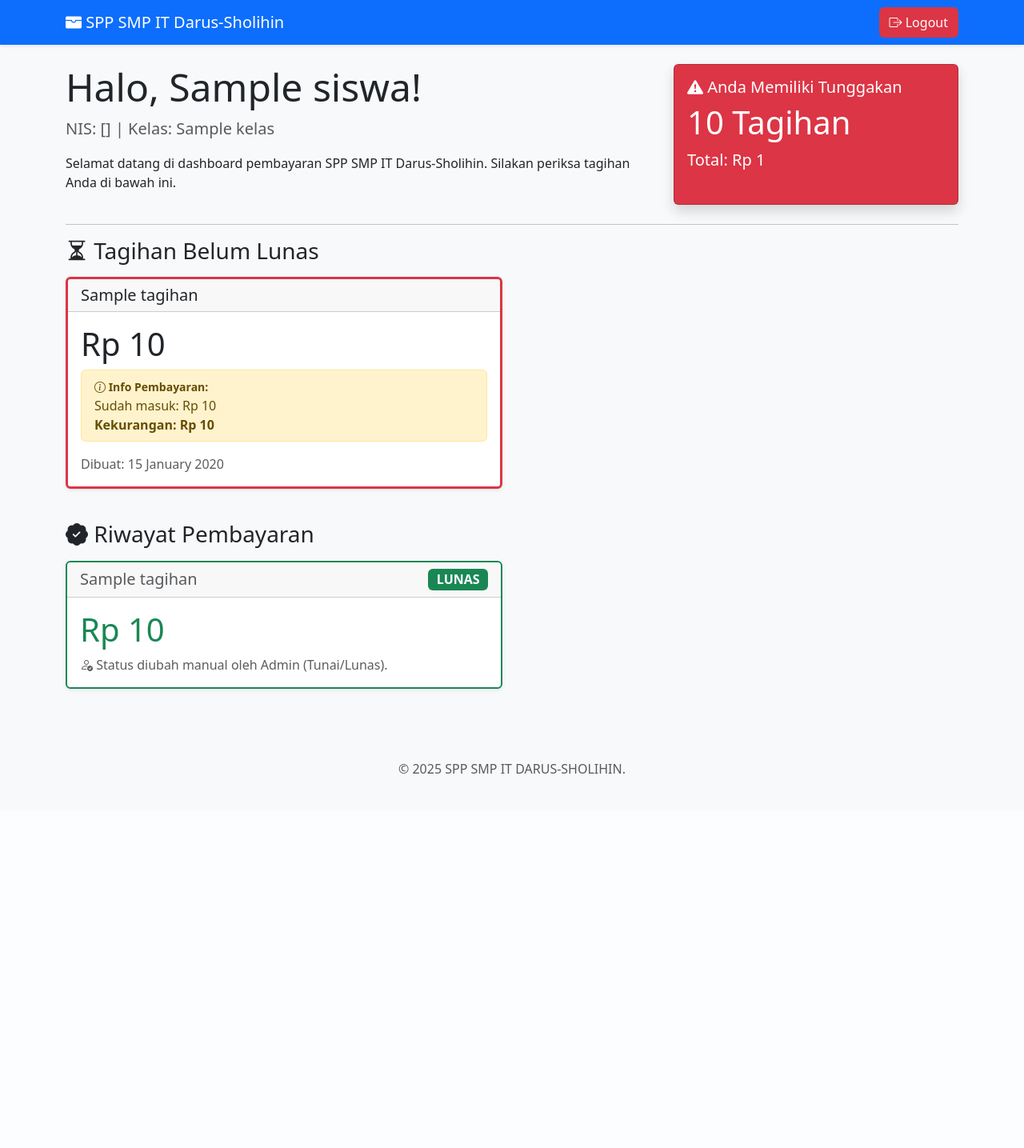
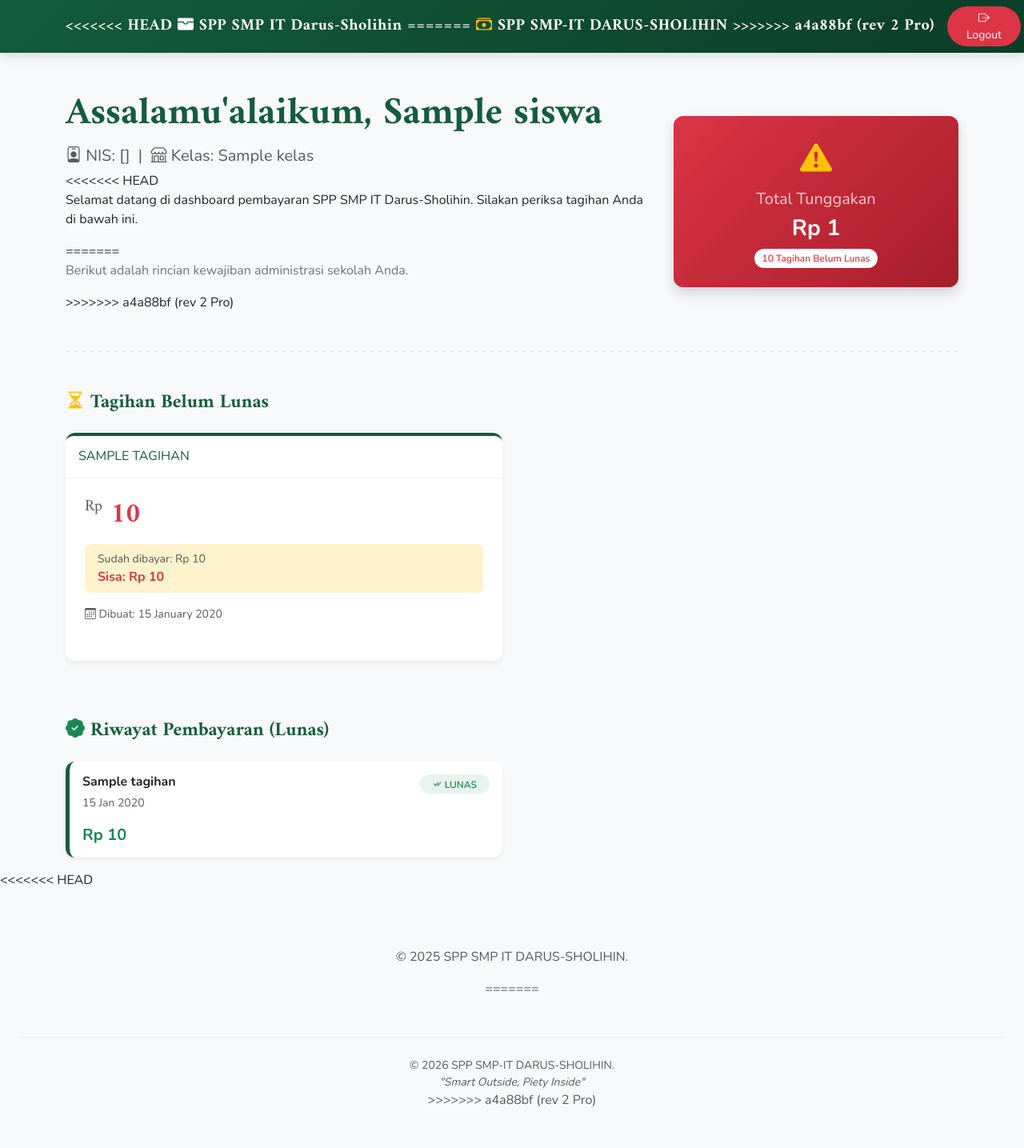
Before and after one commit to IzraRR/proyek-spp-django, a Django app: template pembayaran/templates/pembayaran/dashboard.html in a window 1280 px wide. Shown: the whole page at 80% size. Before the commit the page ends 967 px from the top, so only its background shows below. Run offline with Django 5.2, Linux system fonts and the light colour scheme; the template is opened without the code that fills it: most values are stand-ins (such as "Sample title", 1, 10 or a date in 2020); some libraries are stand-ins or nearby versions.

Commit message:
rev 2 Pro

```diff
--- a/pembayaran/templates/pembayaran/dashboard.html
+++ b/pembayaran/templates/pembayaran/dashboard.html
@@ -1,4 +1,5 @@
-{% load humanize %} <!DOCTYPE html>
+{% load humanize %}
+<!DOCTYPE html>
 <html lang="id">
 <head>
     <meta charset="UTF-8">
@@ -8,16 +9,93 @@
     <link href="https://cdn.jsdelivr.net/npm/bootstrap@5.3.3/dist/css/bootstrap.min.css" rel="stylesheet" integrity="sha384-QWTKZyjpPEjISv5WaRU9OFeRpok6YctnYmDr5pNlyT2bRjXh0JMhjY6hW+ALEwIH" crossorigin="anonymous">
     <link rel="stylesheet" href="https://cdn.jsdelivr.net/npm/bootstrap-icons@1.11.3/font/bootstrap-icons.min.css">
 
+    <link href="https://fonts.googleapis.com/css2?family=Amiri:ital,wght@0,400;0,700;1,400&family=Nunito:wght@400;600;700&display=swap" rel="stylesheet">
+
     <script type="text/javascript"
       src="https://app.midtrans.com/snap/snap.js"
       data-client-key="{{ midtrans_client_key }}"></script>
+
     <style>
+        :root {
+            --hijau-utama: #145c3e;
+            --hijau-gelap: #0a3d28;
+            --emas: #d4af37;
+            --krem-bg: #f8f9fa;
+        }
+
         body {
-            background-color: #f8f9fa; /* Warna abu-abu muda */
+            background-color: var(--krem-bg);
+            font-family: 'Nunito', sans-serif;
         }
+
+        .navbar {
+            background: linear-gradient(135deg, var(--hijau-utama) 0%, var(--hijau-gelap) 100%) !important;
+            box-shadow: 0 4px 12px rgba(20, 92, 62, 0.15) !important;
+        }
+
+        .navbar-brand {
+            font-family: 'Amiri', serif;
+            font-weight: bold;
+            letter-spacing: 0.5px;
+        }
+
+        .card {
+            border: none;
+            border-radius: 12px;
+            box-shadow: 0 4px 6px rgba(0,0,0,0.05);
+            transition: transform 0.2s;
+            overflow: hidden;
+        }
+
+        .card:not(.bg-danger):not(.bg-success) {
+            border-top: 4px solid var(--hijau-utama);
+        }
+
+        .card:hover {
+            transform: translateY(-3px);
+        }
+
+        .card-header {
+            background-color: white;
+            border-bottom: 1px solid rgba(0,0,0,0.05);
+            font-weight: bold;
+            color: var(--hijau-utama);
+        }
+
         .card-title-amount {
-            font-weight: 300;
-            font-size: 2.5rem;
+            font-weight: 700;
+            font-size: 2.2rem;
+            color: #2c3e50;
+            font-family: 'Amiri', serif;
+        }
+
+        .btn-primary {
+            background-color: var(--hijau-utama) !important;
+            border-color: var(--hijau-utama) !important;
+        }
+
+        .btn-primary:hover, .btn-primary:active, .btn-primary:focus {
+            background-color: var(--hijau-gelap) !important;
+            border-color: var(--emas) !important;
+        }
+
+        .btn-danger {
+            background-color: #dc3545;
+            border: none;
+        }
+
+        h2.display-5 {
+            font-family: 'Amiri', serif;
+            color: var(--hijau-utama);
+        }
+
+        .badge {
+            font-weight: 600;
+            padding: 0.5em 0.8em;
+        }
+
+        .bi-wallet-fill, .bi-hourglass-split {
+            color: inherit;
         }
     </style>
 </head>
@@ -26,7 +104,11 @@
     <nav class="navbar navbar-expand-lg navbar-dark bg-primary shadow-sm">
         <div class="container">
             <a class="navbar-brand" href="{% url 'dashboard' %}">
+<<<<<<< HEAD
                 <i class="bi bi-wallet-fill"></i> SPP SMP IT Darus-Sholihin
+=======
+                <i class="bi bi-cash-stack text-warning"></i> SPP SMP-IT DARUS-SHOLIHIN
+>>>>>>> a4a88bf (rev 2 Pro)
             </a>
             <button class="navbar-toggler" type="button" data-bs-toggle="collapse" data-bs-target="#navbarNav" aria-controls="navbarNav" aria-expanded="false" aria-label="Toggle navigation">
                 <span class="navbar-toggler-icon"></span>
@@ -36,7 +118,7 @@
                     <li class="nav-item">
                         <form action="{% url 'logout' %}" method="post" class="d-flex">
                             {% csrf_token %}
-                            <button type="submit" class="btn btn-danger">
+                            <button type="submit" class="btn btn-danger btn-sm rounded-pill px-4">
                                 <i class="bi bi-box-arrow-right"></i> Logout
                             </button>
                         </form>
@@ -46,138 +128,157 @@
         </div>
     </nav>
 
-    <div class="container mt-4">
+    <div class="container mt-5">
 
-        <div class="row mb-4">
+        <div class="row mb-5 align-items-center">
             <div class="col-md-8">
-                <h2 class="display-5">Halo, {{ siswa.nama_lengkap }}!</h2>
-                <p class="lead text-muted">
-                    NIS: {{ siswa.nis }} | Kelas: {{ siswa.kelas }}
+                <h2 class="display-5 fw-bold">Assalamu'alaikum, {{ siswa.nama_lengkap }}</h2>
+                <p class="lead text-muted mb-1">
+                    <i class="bi bi-person-badge"></i> NIS: <strong>{{ siswa.nis }}</strong> &nbsp;|&nbsp;
+                    <i class="bi bi-shop"></i> Kelas: <strong>{{ siswa.kelas }}</strong>
                 </p>
+<<<<<<< HEAD
                 <p>Selamat datang di dashboard pembayaran SPP SMP IT Darus-Sholihin. Silakan periksa tagihan Anda di bawah ini.</p>
+=======
+                <p class="text-secondary">Berikut adalah rincian kewajiban administrasi sekolah Anda.</p>
+>>>>>>> a4a88bf (rev 2 Pro)
             </div>
 
-            <div class="col-md-4">
+            <div class="col-md-4 mt-3 mt-md-0">
                 {% if jumlah_tunggakan > 0 %}
-                    <div class="card text-white bg-danger shadow h-100">
-                        <div class="card-body">
-                            <h5 class="card-title"><i class="bi bi-exclamation-triangle-fill"></i> Anda Memiliki Tunggakan</h5>
-                            <h3 class="display-6">{{ jumlah_tunggakan }} Tagihan</h3>
-                            <p class="card-text fs-5">
-                                Total: Rp {{ total_tunggakan|intcomma }}
-                            </p>
+                    <div class="card text-white bg-danger shadow h-100 border-0" style="background: linear-gradient(135deg, #dc3545 0%, #a71d2a 100%);">
+                        <div class="card-body text-center p-4">
+                            <div class="mb-2"><i class="bi bi-exclamation-triangle-fill fs-1 text-warning"></i></div>
+                            <h5 class="card-title opacity-75">Total Tunggakan</h5>
+                            <h3 class="fw-bold mb-0">Rp {{ total_tunggakan|intcomma }}</h3>
+                            <small class="badge bg-white text-danger mt-2 rounded-pill">{{ jumlah_tunggakan }} Tagihan Belum Lunas</small>
                         </div>
                     </div>
                 {% else %}
-                    <div class="card text-white bg-success shadow h-100">
-                        <div class="card-body">
-                            <h5 class="card-title"><i class="bi bi-check-circle-fill"></i> Semua Lunas</h5>
-                            <h3 class="display-6">Tidak Ada Tagihan</h3>
-                            <p class="card-text fs-5">
-                                Terima kasih atas pembayaran Anda!
-                            </p>
+                    <div class="card text-white bg-success shadow h-100 border-0" style="background: linear-gradient(135deg, var(--hijau-utama) 0%, var(--hijau-gelap) 100%);">
+                        <div class="card-body text-center p-4">
+                            <div class="mb-2"><i class="bi bi-patch-check-fill fs-1 text-warning"></i></div>
+                            <h5 class="card-title opacity-75">Status Pembayaran</h5>
+                            <h3 class="fw-bold mb-0">LUNAS</h3>
+                            <p class="small mt-2 mb-0">Alhamdulillah, tidak ada tagihan.</p>
                         </div>
                     </div>
                 {% endif %}
             </div>
         </div>
 
-        <hr>
+        <hr class="my-5" style="border-top: 2px dashed #ccc;">
 
         <div class="row mb-4">
-            <h3 class="mb-3"><i class="bi bi-hourglass-split"></i> Tagihan Belum Lunas</h3>
+            <div class="col-12 mb-3">
+                <h4 class="fw-bold" style="color: var(--hijau-utama); font-family: 'Amiri', serif;">
+                    <i class="bi bi-hourglass-split text-warning"></i> Tagihan Belum Lunas
+                </h4>
+            </div>
+
             {% for tagihan in tagihan_belum_lunas %}
-                <div class="col-md-6 mb-3">
-                    <div class="card shadow-sm border-danger border-3">
-                        <div class="card-header d-flex justify-content-between align-items-center">
-                            <h5 class="mb-0">{{ tagihan.judul }}</h5>
+                <div class="col-md-6 mb-4">
+                    <div class="card h-100">
+                        <div class="card-header d-flex justify-content-between align-items-center bg-white py-3">
+                            <h5 class="mb-0 fs-6 text-uppercase ls-1">{{ tagihan.judul }}</h5>
 
                             {% if tagihan.status == 'PENDING' %}
-                                <span class="badge bg-warning text-dark fs-6">{{ tagihan.get_status_display }}</span>
+                                <span class="badge bg-warning text-dark"><i class="bi bi-clock"></i> MENUNGGU</span>
                             {% elif tagihan.status == 'BELUM_LUNAS' %}
                                 {% if tagihan.jumlah_terbayar > 0 %}
-                                    <span class="badge bg-danger fs-6">BELUM LUNAS (DICICIL)</span>
+                                    <span class="badge bg-info text-dark">DICICIL</span>
                                 {% else %}
-                                    <span class="badge bg-danger fs-6">BELUM LUNAS</span>
+                                    <span class="badge bg-danger">BELUM LUNAS</span>
                                 {% endif %}
                             {% elif tagihan.status == 'KADALUARSA' %}
-                                <span class="badge bg-secondary fs-6">BATAL</span>
+                                <span class="badge bg-secondary">BATAL</span>
                             {% endif %}
                         </div>
 
-                        <div class="card-body">
-
-                            <h3 class="card-title-amount">Rp {{ tagihan.jumlah|intcomma }}</h3>
+                        <div class="card-body p-4">
+                            <h3 class="card-title-amount mb-3" style="color: #dc3545;">
+                                <span class="fs-5 text-muted fw-normal align-top">Rp</span> {{ tagihan.jumlah|intcomma }}
+                            </h3>
 
                             {% if tagihan.jumlah_terbayar > 0 %}
-                                <div class="alert alert-warning py-2 mb-3">
-                                    <small class="fw-bold"><i class="bi bi-info-circle"></i> Info Pembayaran:</small><br>
-                                    Sudah masuk: Rp {{ tagihan.jumlah_terbayar|intcomma }}<br>
-                                    <strong>Kekurangan: Rp {{ tagihan.sisa_tagihan|intcomma }}</strong>
+                                <div class="alert alert-warning border-0 bg-opacity-10 py-2 px-3 mb-3 rounded-3" style="background-color: #fff3cd;">
+                                    <small class="d-block text-muted">Sudah dibayar: Rp {{ tagihan.jumlah_terbayar|intcomma }}</small>
+                                    <div class="fw-bold text-danger">Sisa: Rp {{ tagihan.sisa_tagihan|intcomma }}</div>
                                 </div>
                             {% endif %}
 
-                            <p class="card-text text-muted">
-                                Dibuat: {{ tagihan.tanggal_dibuat|date:"d F Y" }}
+                            <p class="card-text text-muted small mb-4">
+                                <i class="bi bi-calendar3"></i> Dibuat: {{ tagihan.tanggal_dibuat|date:"d F Y" }}
                             </p>
 
                             {% if tagihan.status != 'LUNAS' %}
+                                <div class="d-grid">
                                     {% if tagihan.status == 'PENDING' %}
-                                    <button class="btn btn-warning btn-lg w-100" id="bayar-{{ tagihan.id }}" onclick="bayar('{{ tagihan.id }}')">
-                                        <i class="bi bi-hourglass-split"></i> Lanjutkan Pembayaran
+                                        <button class="btn btn-warning fw-bold py-2" id="bayar-{{ tagihan.id }}" onclick="bayar('{{ tagihan.id }}')">
+                                            <i class="bi bi-arrow-clockwise"></i> Lanjutkan Pembayaran
                                         </button>
                                     {% else %}
-                                    <button class="btn btn-primary btn-lg w-100" id="bayar-{{ tagihan.id }}" onclick="bayar('{{ tagihan.id }}')">
-                                        <i class="bi bi-credit-card-fill"></i>
-
+                                        <button class="btn btn-primary fw-bold py-2 shadow-sm" id="bayar-{{ tagihan.id }}" onclick="bayar('{{ tagihan.id }}')">
                                             {% if tagihan.jumlah_terbayar > 0 %}
-                                            Lunasi Sisa (Rp {{ tagihan.sisa_tagihan|intcomma }})
+                                                <i class="bi bi-wallet2"></i> Lunasi Sisa (Rp {{ tagihan.sisa_tagihan|intcomma }})
                                             {% else %}
-                                            Bayar Sekarang
+                                                <i class="bi bi-credit-card-fill"></i> Bayar Sekarang
                                             {% endif %}
                                         </button>
                                     {% endif %}
+                                </div>
                             {% endif %}
                         </div>
                     </div>
                 </div>
             {% empty %}
                 <div class="col-12">
-                    <p class="text-muted">Tidak ada tagihan yang perlu dibayar saat ini.</p>
+                    <div class="alert alert-success d-flex align-items-center" role="alert">
+                        <i class="bi bi-check-circle-fill fs-4 me-2"></i>
+                        <div>Alhamdulillah, tidak ada tagihan yang perlu dibayar saat ini.</div>
+                    </div>
                 </div>
             {% endfor %}
         </div>
 
 
-        <div class="row">
-            <h3 class="mb-3"><i class="bi bi-patch-check-fill"></i> Riwayat Pembayaran</h3>
+        <div class="row mt-5">
+            <div class="col-12 mb-3">
+                <h4 class="fw-bold" style="color: var(--hijau-utama); font-family: 'Amiri', serif;">
+                    <i class="bi bi-patch-check-fill text-success"></i> Riwayat Pembayaran (Lunas)
+                </h4>
+            </div>
+
             {% for tagihan in tagihan_lunas %}
                 <div class="col-md-6 mb-3">
-                    <div class="card shadow-sm border-success border-2">
-                        <div class="card-header d-flex justify-content-between align-items-center">
-                            <h5 class="mb-0 text-muted">{{ tagihan.judul }}</h5>
-                            <span class="badge bg-success fs-6">LUNAS</span>
+                    <div class="card shadow-sm border-0" style="border-left: 5px solid var(--hijau-utama) !important; border-top: none;">
+                        <div class="card-body">
+                            <div class="d-flex justify-content-between align-items-start mb-2">
+                                <div>
+                                    <h6 class="fw-bold mb-1 text-dark">{{ tagihan.judul }}</h6>
+                                    <small class="text-muted">{{ tagihan.tanggal_dibuat|date:"d M Y" }}</small>
                                 </div>
-                        <div class="card-body text-muted">
-                            <h4 class="card-title-amount text-success">Rp {{ tagihan.jumlah|intcomma }}</h4>
+                                <span class="badge bg-success bg-opacity-10 text-success rounded-pill px-3"><i class="bi bi-check-all"></i> LUNAS</span>
+                            </div>
+
+                            <hr class="my-2 border-light">
+
+                            <div class="d-flex justify-content-between align-items-center">
+                                <h5 class="fw-bold mb-0 text-success">Rp {{ tagihan.jumlah|intcomma }}</h5>
                                 {% with pembayaran=tagihan.pembayaran_set.first %}
                                     {% if pembayaran %}
-                                    <p class="card-text mb-0">
-                                        <i class="bi bi-calendar-check"></i>
-                                        Dibayar: <strong>{{ pembayaran.tanggal_bayar|date:"d F Y, H:i" }}</strong>
-                                    </p>
-                                    <p class="card-text">
-                                        <i class="bi bi-credit-card"></i>
-                                        Metode: <strong>{{ pembayaran.metode_pembayaran|title }}</strong>
-                                    </p>
-                                    <a href="{% url 'lihat_kwitansi' pembayaran.id %}" class="btn btn-outline-success btn-sm mt-2">
-                                        <i class="bi bi-receipt-cutoff"></i> Lihat Kwitansi
+                                        <a href="{% url 'lihat_kwitansi' pembayaran.id %}" class="btn btn-sm btn-outline-success rounded-pill">
+                                            <i class="bi bi-receipt"></i> Kwitansi
                                         </a>
-                                {% else %}
-                                    <p class="card-text text-muted">
-                                        <i class="bi bi-person-check"></i>
-                                        Status diubah manual oleh Admin (Tunai/Lunas).
-                                    </p>
+                                    {% endif %}
+                                {% endwith %}
+                            </div>
+
+                            {% with pembayaran=tagihan.pembayaran_set.first %}
+                                {% if pembayaran %}
+                                    <div class="mt-2 small text-muted bg-light p-2 rounded">
+                                        <i class="bi bi-calendar-check"></i> {{ pembayaran.tanggal_bayar|date:"d M Y, H:i" }} &bull; {{ pembayaran.metode_pembayaran|title }}
+                                    </div>
                                 {% endif %}
                             {% endwith %}
                         </div>
@@ -185,15 +286,23 @@
                 </div>
             {% empty %}
                 <div class="col-12">
-                    <p class="text-muted">Belum ada riwayat pembayaran.</p>
+                    <p class="text-muted fst-italic">Belum ada riwayat pembayaran yang lunas.</p>
                 </div>
             {% endfor %}
         </div>
 
     </div>
 
+<<<<<<< HEAD
     <footer class="text-center text-muted p-4 mt-5 bg-light">
         <p>&copy; 2025 SPP SMP IT DARUS-SHOLIHIN.</p>
+=======
+    <footer class="text-center text-muted py-4 mt-5" style="border-top: 1px solid #e9ecef;">
+        <p class="mb-0 small">
+            &copy; {% now "Y" %} SPP SMP-IT DARUS-SHOLIHIN. <br>
+            <span class="fst-italic">"Smart Outside, Piety Inside"</span>
+        </p>
+>>>>>>> a4a88bf (rev 2 Pro)
     </footer>
 
     <script src="https://cdn.jsdelivr.net/npm/bootstrap@5.3.3/dist/js/bootstrap.bundle.min.js" integrity="sha384-YvpcrYf0tY3lHB60NNkmXc5s9fDVZLESaAA55NDzOxhy9GkcIdslK1eN7N6jIeHz" crossorigin="anonymous"></script>
@@ -204,7 +313,6 @@
         tombolBayar.disabled = true;
         tombolBayar.innerHTML = '<span class="spinner-border spinner-border-sm" role="status" aria-hidden="true"></span> Memproses...';
 
-        // Panggil backend Anda untuk mendapatkan token
         fetch(`/bayar/${tagihanId}/`)
           .then(response => response.json())
           .then(data => {
--- a/pembayaran/templates/pembayaran/kwitansi.html
+++ b/pembayaran/templates/pembayaran/kwitansi.html
@@ -221,7 +221,7 @@
         <div class="kwitansi-footer">
             Ini adalah bukti pembayaran yang sah dan dibuat secara otomatis oleh sistem.
             <br>
-            &copy; 2025 SPP SMP IT Darus-Sholihin.
+            &copy; {% now "Y" %} SPP SMP IT Darus-Sholihin.
         </div>
     </div>
 
```
Also changed, not shown: pembayaran/templates/pembayaran/login.html (+64 -34 lines), spp_sekolah/settings.py (+42 -1 lines). Lines whose indentation alone changed are shown as unchanged.
